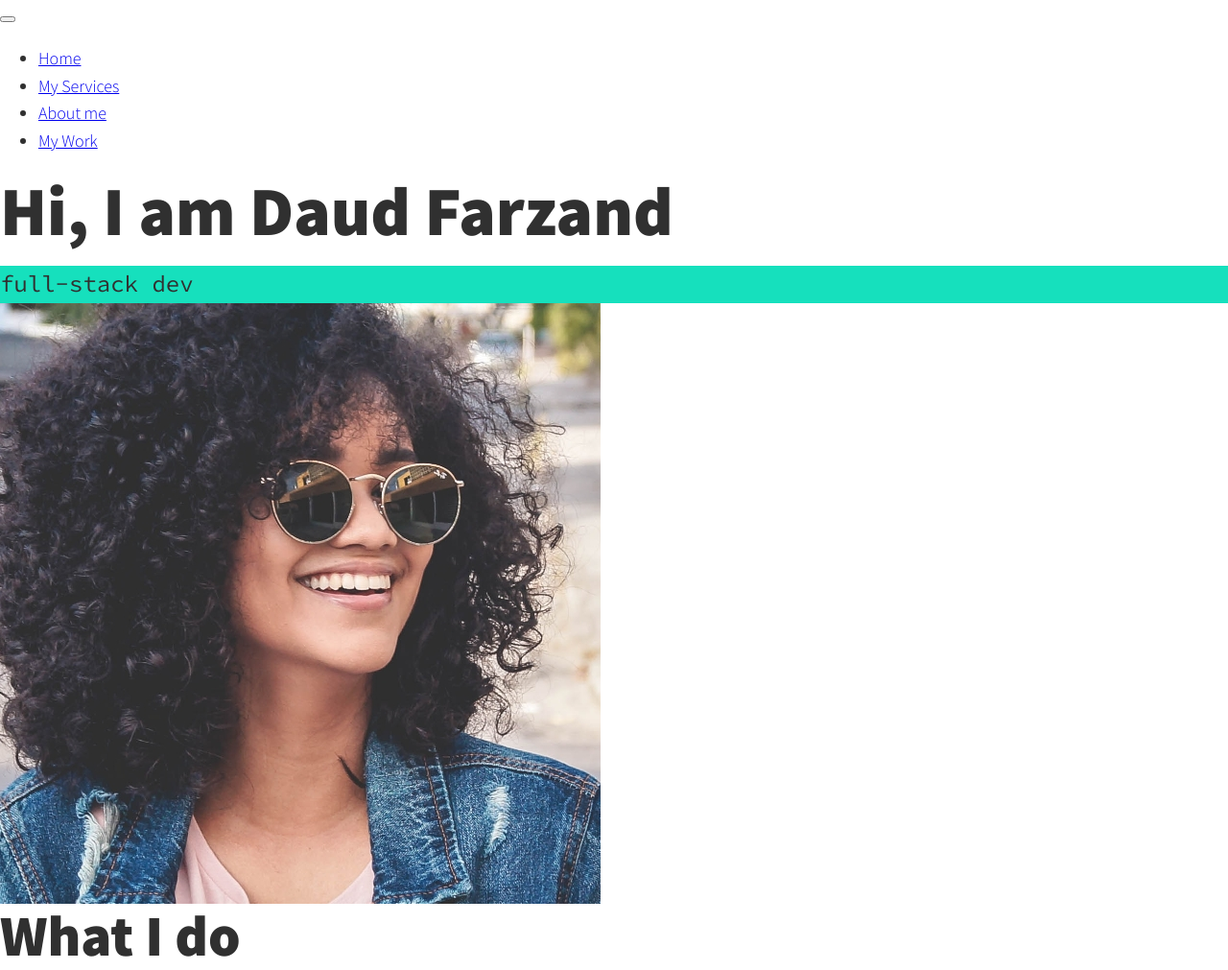
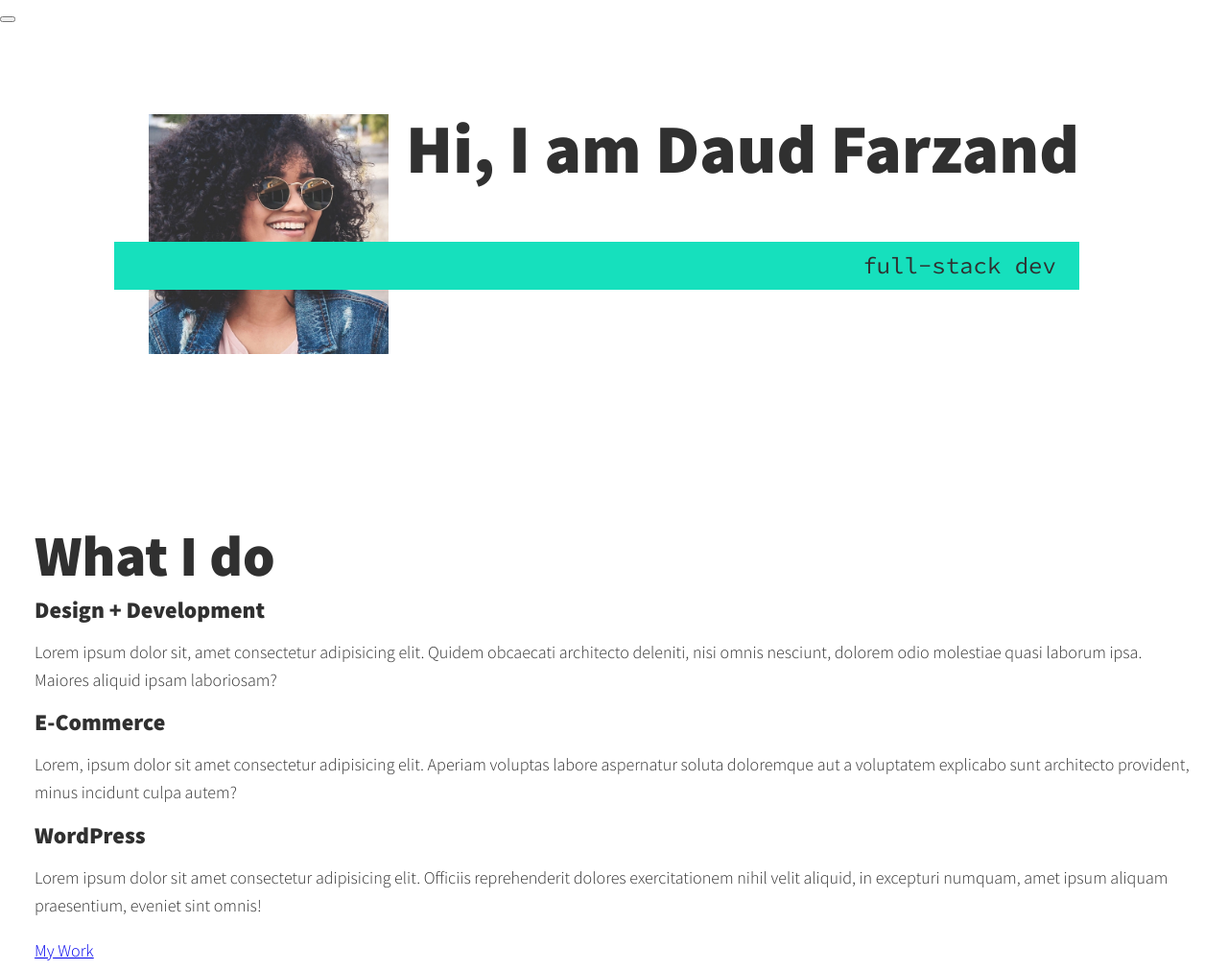
Before and after one commit to dfk007i/Portfolio-2023, a plain HTML site: page index.html in a window 1280 px wide. Shown: the top 1011 px of the page at 96% size. Drawn offline with nearby package versions, Linux system fonts and the light colour scheme.

Commit message:
introsection-css

```diff
--- a/css/style.css
+++ b/css/style.css
@@ -45,6 +45,10 @@ body {
 
 }
 
+section{
+    padding: 5em 2em;
+}
+
 img{
     display: block;
     max-width: 100%;
@@ -56,7 +60,7 @@ strong {font-weight:var(--fw-bold)}
 
 h1, h2, h3 {
     margin: 0;
-    line-height: 1.1;
+    line-height: 1;
 }
 
 h1{ font-size: var(--fs-h1) }
@@ -71,6 +75,10 @@ h3{ font-size: var(--fs-h3) }
     font-weight: var(--fw-reg);
 }
 
+.section__subtitle--intro strong {
+    display: block;
+}
+
 .section__subtitle{
     margin: 0;
     font-size: var(--fs-h3);
@@ -81,6 +89,45 @@ h3{ font-size: var(--fs-h3) }
 .section__subtitle--about
 {
     background: var(--clr-accent);
+    padding: .25em 1em;
     font-family: var(--ff-secondary);
+    margin-bottom:1em;
+}
 
+/* header */
+
+nav {display: none;}
+
+/* Intro Section */
+.intro{
+    position: relative;
 }
+
+
+@media (min-width: 600px) {
+    .intro{
+        display: grid;
+        width: min-content;
+        margin: 0 auto;
+        grid-column-gap: 1em;
+        grid-template-areas:
+        "img title"
+        "img subtitle";
+        grid-template-columns: min-content max-content;
+    }
+    .intro__img{
+        grid-area: img;
+        min-width: 250px;
+    }
+
+    .section__subtitle--intro {
+        align-self: start;
+        grid-column: -1 / 1;
+        grid-row: 2;
+        text-align: right;
+        position: relative;
+        left: -1.5em;
+        width: calc(100% + 1.5em);
+
+    }
+}
--- a/index.html
+++ b/index.html
@@ -43,7 +43,7 @@
         Hi, I am <strong>Daud Farzand</strong>
       </h1>
       <p class="section__subtitle section__subtitle--intro">full-stack dev</p>
-      <img src="img/dev-jane-01.jpg" alt="a picture of Daud Farzand smiling" />
+      <img src="img/dev-jane-01.jpg" alt="a picture of Daud Farzand smiling" class="intro__img" />
     </section>
 
     <!-- My Services -->
```
